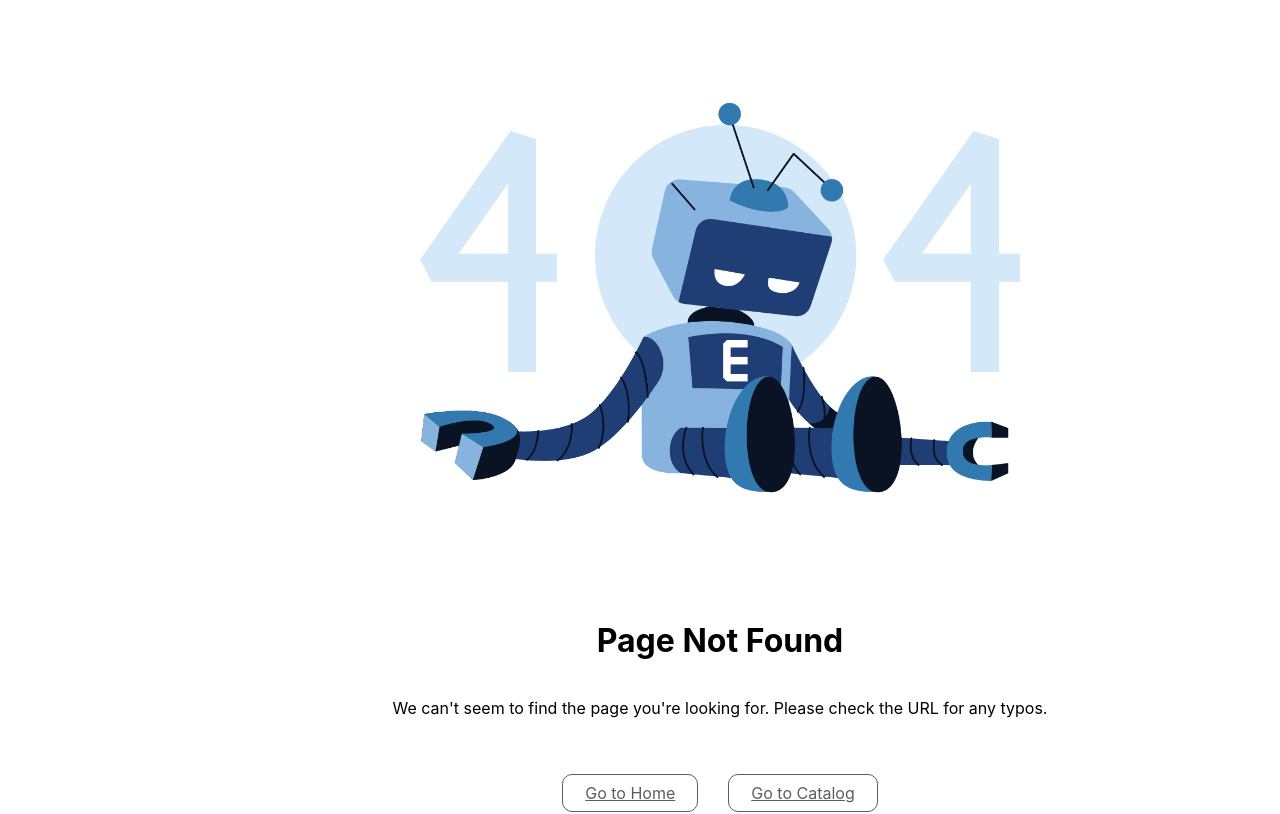
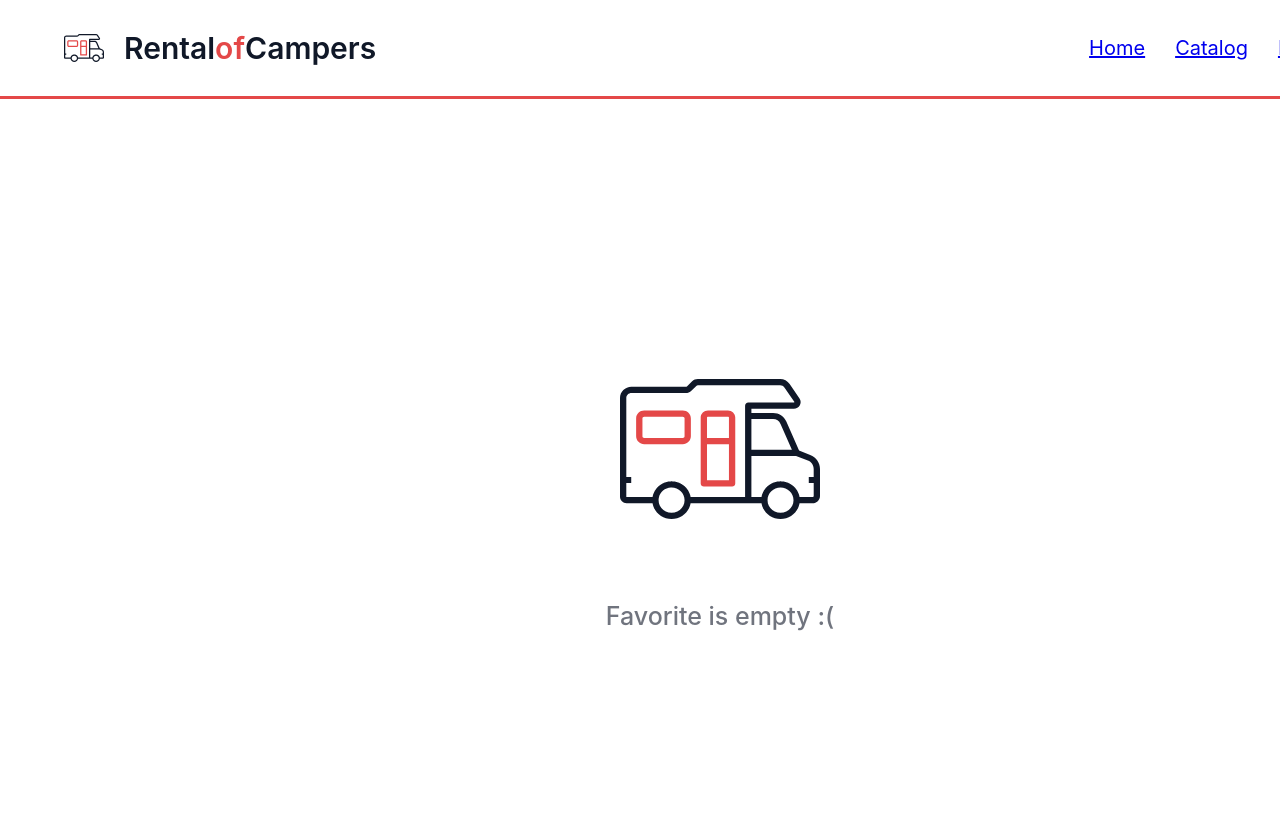
Before and after one commit to SerAnatoliy/campers, a React (Create React App) app: page /favourites in a window 1280 px wide. Before the commit this address had no page. Shown: the top 814 px of the page. Built offline with nearby package versions, Linux system fonts and the light colour scheme.

Commit message:
facourites fix

```diff
--- a/src/components/Header/Header.jsx
+++ b/src/components/Header/Header.jsx
@@ -20,7 +20,7 @@ const Header = () => {
           <ItemsLink to="/catalog">Catalog</ItemsLink>
         </ListItem>
         <ListItem>
-          <ItemsLink to="/favorites">Favorites</ItemsLink>
+          <ItemsLink to="/favourites">Favourites</ItemsLink>
         </ListItem>
       </ListNav>
     </HeaderWrapper>
--- a/src/components/app/App.jsx
+++ b/src/components/app/App.jsx
@@ -18,7 +18,7 @@ const App = () => {
           <Route path="/" element={<NavLayout />}>
             <Route element={<FooterLayout />}>
               <Route index element={<HomePage />} />
-              <Route path="/favorites" element={<FavouritesPage />} />
+              <Route path="/favourites" element={<FavouritesPage />} />
             </Route>
             <Route path="/catalog" element={<CatalogPage />} />
           </Route>
--- a/src/utils/isFavourite.js
+++ b/src/utils/isFavourite.js
@@ -1 +1 @@
-export const isFavourite = (id, favorites) => favorites.some(item => item._id === id);
+export const isFavourite = (id, favorites) => favorites.some(item => item.id === id);
```
